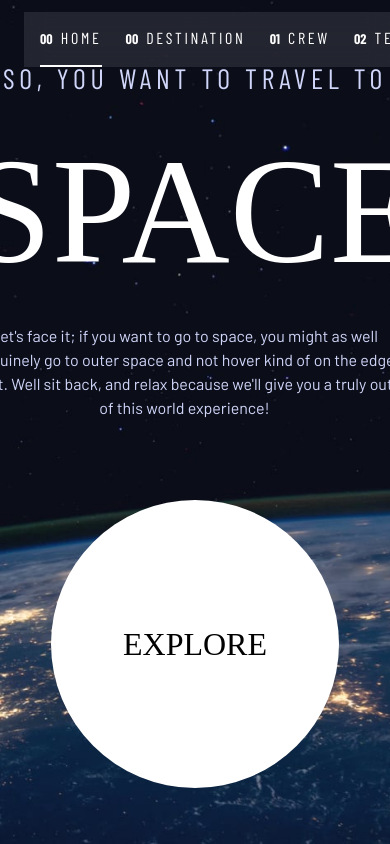
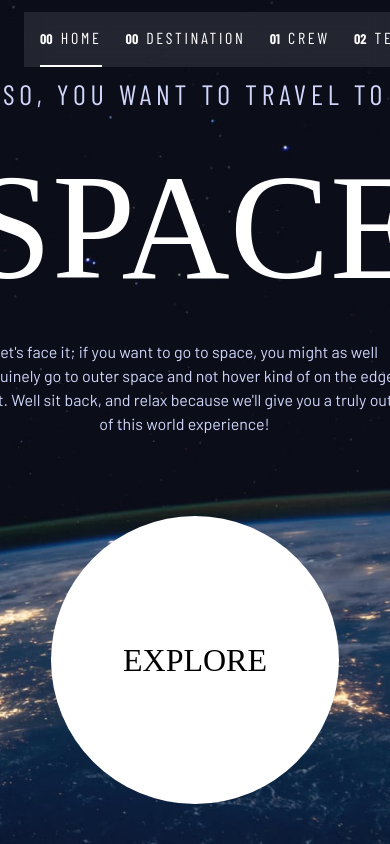
Before and after one commit to jdpena28/space-tourism, a Next.js app: page / in a window 390 px wide. Shown: the top 844 px of the page. Built offline with nearby package versions, Linux system fonts and the light colour scheme; a web font is replaced by a local one.

Commit message:
RESPONSIVE: align center vertically on tablet view

```diff
--- a/pages/index.tsx
+++ b/pages/index.tsx
@@ -4,8 +4,8 @@ import Link from "next/link";
 
 const Home: NextPage = () => {
   return (
-    <Layout id="home" className="h-full">
-      <div className="fixed bottom-8 flex w-full items-center justify-around lg:static lg:h-full lg:flex-col lg:justify-center lg:gap-y-20 lg:text-center">
+    <Layout id="home" className="flex h-full items-center">
+      <div className="fixed bottom-8 flex w-full items-center justify-around lg:static lg:mt-8 lg:h-max lg:flex-col  lg:gap-y-20 lg:text-center">
         <div>
           <p className="font-secondary text-heading5  text-highlight">
             SO, YOU WANT TO TRAVEL TO
```
